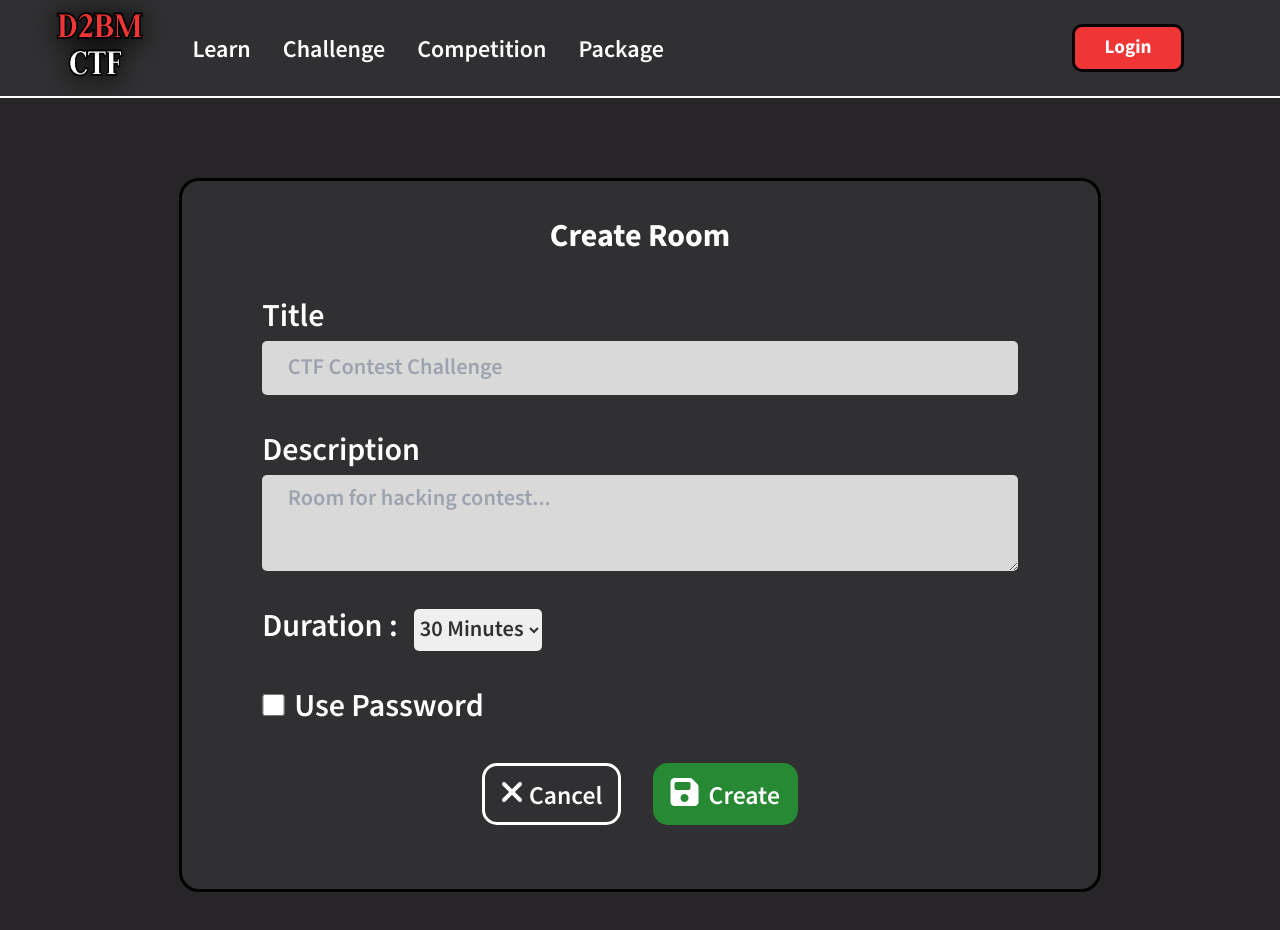
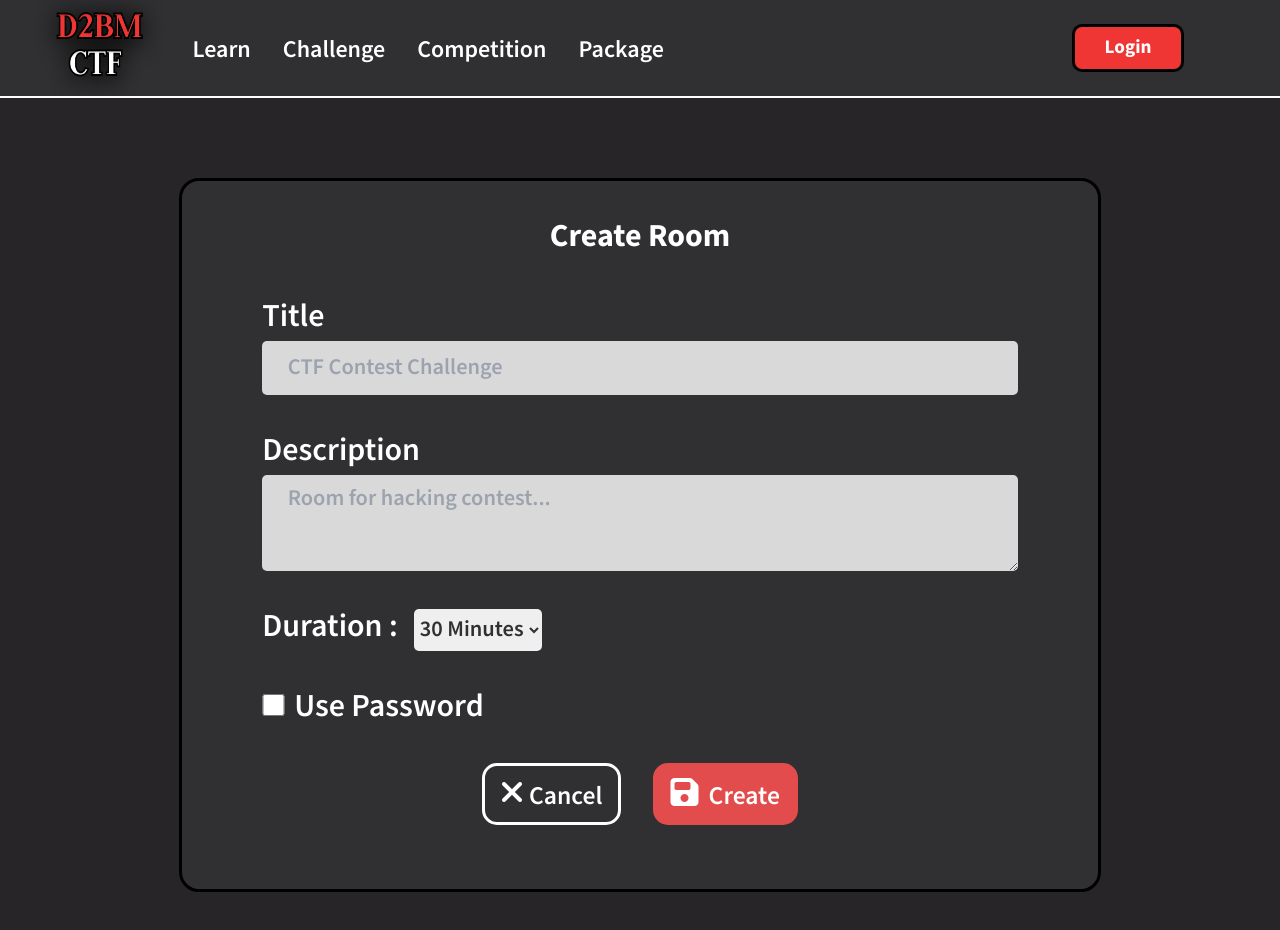
Before and after one commit to B2BM-Project/frontend, a React (Vite) app: page /create-room in a window 1280 px wide. Shown: the top 930 px of the page. Built offline with nearby package versions, Linux system fonts and the light colour scheme; no server answers.

Commit message:
fix (lobby) : edit show/hide component owner and user  start btn and setting btn

```diff
--- a/src/pages/CreateRoom.css
+++ b/src/pages/CreateRoom.css
@@ -34,13 +34,27 @@
     margin: 1rem 0;
 
 }
-.btn-red{
+.btn-green{
     border: 3px solid #278933;
     border-radius: 15px;
     padding: 5px 15px;
     margin: 0 0.5rem;
     font-size: 0.8rem;
     background-color: #278933;
+    min-width: auto;
+    /* min-width: 146px; */
+}
+.btn-red:hover{
+    border: 3px solid white;
+    box-shadow: 0.5px -0.5px 10px rgb(171, 169, 169);
+}
+.btn-red{
+    border: 3px solid #E34C4C;
+    border-radius: 15px;
+    padding: 5px 15px;
+    margin: 0 0.5rem;
+    font-size: 0.8rem;
+    background-color: #E34C4C;
     min-width: auto;
     /* min-width: 146px; */
 }
--- a/src/pages/Lobby.tsx
+++ b/src/pages/Lobby.tsx
@@ -193,9 +193,13 @@ function Lobby() {
             <button className="btn-black" onClick={toggleReadyStatus}>
               Ready
             </button>
-            <button className="btn-red " onClick={handleStartTime}>
-            {startTime ? "Reset" : "Start"}
-            </button>
+            {room?.owner === user?.user_id && (
+              startTime ? (
+                <button className="btn-red" onClick={handleStartTime}>Reset</button>
+              ) : (
+                <button className="btn-green" onClick={handleStartTime}>Start</button>
+              )
+            )}
           </div>
         </div>
         {/* Right Tab */}
@@ -245,9 +249,11 @@ function Lobby() {
               </div>
               {/* setting, exit Icon */}
               <div className="room-setting-container">
-                <div className="gear-icon">
+              {room?.owner === user?.user_id &&
+                <div className="gear-icon" >
                   <i className="fa-solid fa-gear fa-xs"></i>
                 </div>
+              }
                 <div className="exit-icon" onClick={exitRoom}>
                   <i className="fa-solid fa-right-from-bracket fa-xs" ></i>
                 </div>
```
